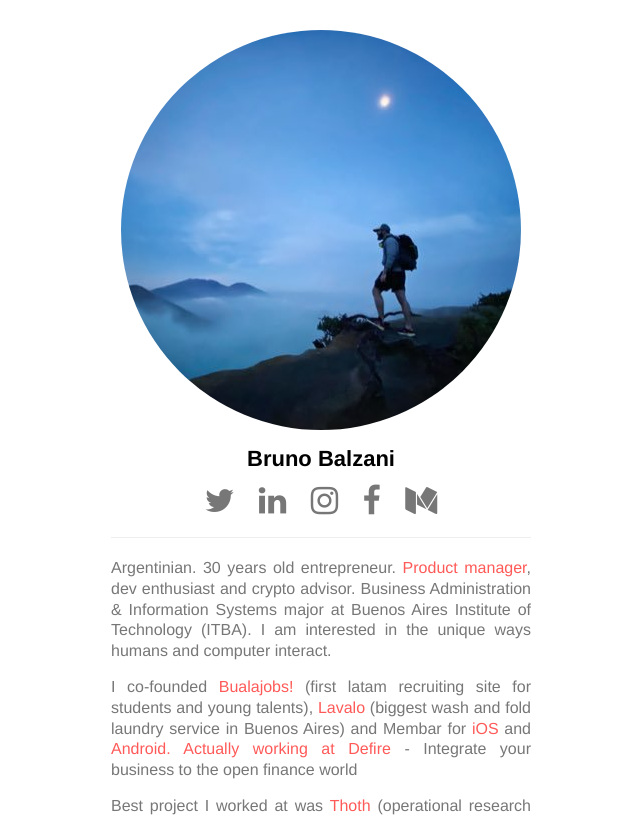
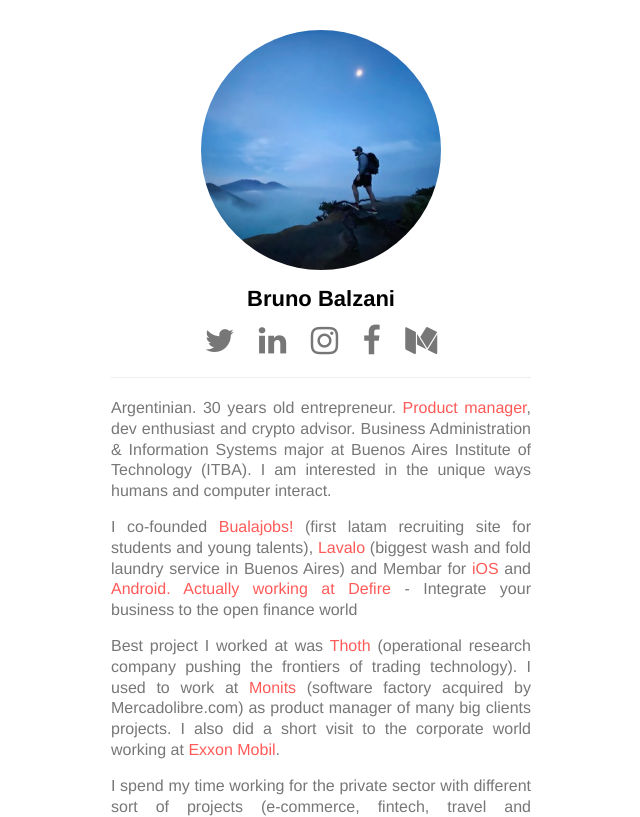
Before and after one commit to brunitob/brunitob.github.io, a plain HTML site: page index.html in a window 1280 px wide. Shown: the top 817 px of the page, without its empty margins (319-959 px from the left). Drawn offline with nearby package versions, Linux system fonts and the light colour scheme.

Commit message:
Update index.html

```diff
--- a/index.html
+++ b/index.html
@@ -19,7 +19,7 @@
     <body>
       <section id="wrapper">
         <div id='profile'>
-          <img style="border-radius: 50%;" src="img/avatarbb.jpg">
+          <img style="border-radius: 50%; height: 240px;" src="img/avatarbb.jpg">
           <div class='name'>Bruno Balzani</div>
           <div class='social'>
             <a href="https://www.twitter.com/brunitob"><i class="fa fa-twitter fa-2x" aria-hidden="true"></i></a>
```
